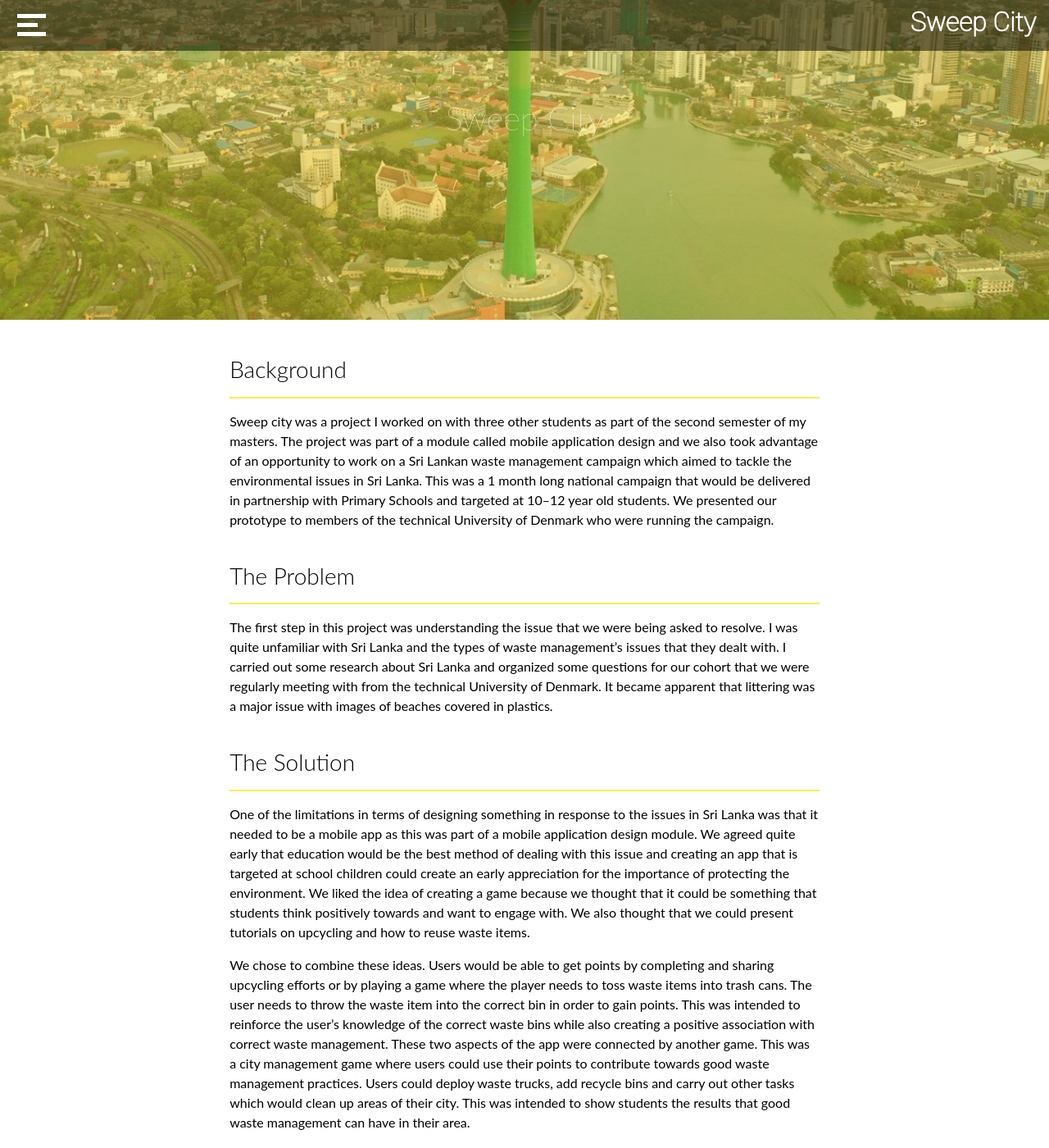
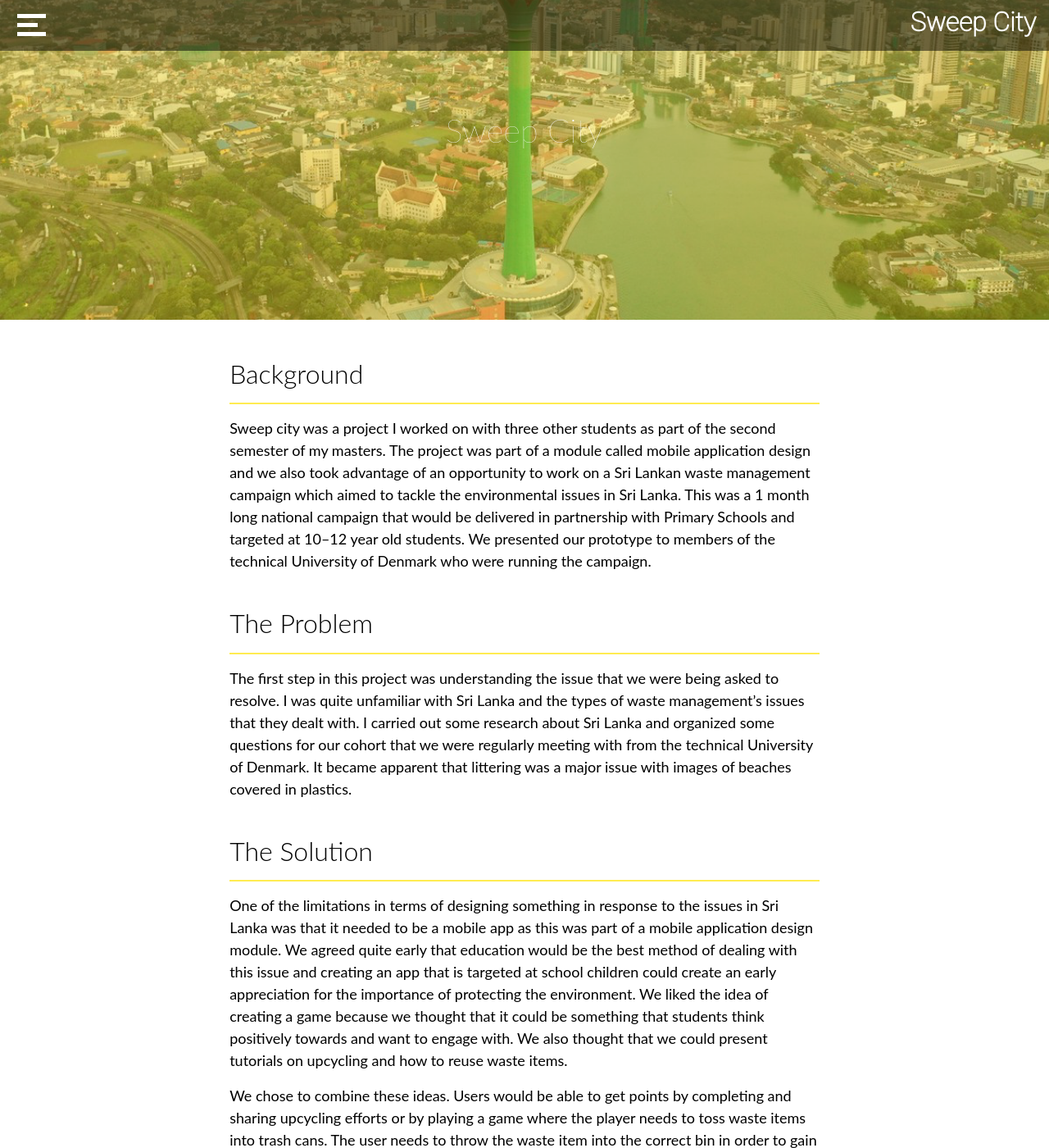
Before and after one commit to Tony8egan/www.TonesDesigns, a Jekyll site: the page built from SweepCity.markdown, in a window 1280 px wide and 1400 px high. Shown: the whole window at 82% size. Built offline with Jekyll 4.4.1, drawn with Linux system fonts in a browser that asks for light colours; nearby versions of some CDN libraries.

Commit message:
Update SweepCity.html

```diff
--- a/_layouts/SweepCity.html
+++ b/_layouts/SweepCity.html
@@ -24,7 +24,7 @@
     body{
         background-color: #FFEC51;
         background-image: linear-gradient(to bottom right, #FFEC51,#dabc42);
-
+        font-size: 18px;
     }
 
     p{
@@ -110,19 +110,19 @@
           <div class="col-sm-2" ></div>
         <div class="col-sm-8" style ="padding-left: 5%;padding-right: 5%;">
             <br>
-            <H3 style ="color:black;font-weight: 300;">Background</H3>
+            <H2 style ="color:black;font-weight: 300;">Background</H2>
             <hr style ="border: 1px solid; color:#FFEC51">
 
         <p style ="color:black; " >Sweep city was a project I worked on with three other students as part of the second semester of my masters. The project was part of a module called mobile application design and we also took advantage of an opportunity to work on a Sri Lankan waste management campaign which aimed to tackle the environmental issues in Sri Lanka. This was a 1
             month long national campaign that would be delivered in partnership with Primary Schools and targeted at 10–12 year old students. We presented our prototype to members of the technical University of Denmark who were running the campaign.
             </p>
         <br>
-        <H3 style ="color:black;font-weight: 300;">The Problem</H3>
+        <H2 style ="color:black;font-weight: 300;">The Problem</H2>
         <hr style ="border: 1px solid; color:#FFEC51">
         <p style ="color:black; ">The first step in this project was understanding the issue that we were being asked to resolve. I was quite unfamiliar with Sri Lanka and the types of waste management’s issues that they dealt with. I carried out some research about Sri Lanka and organized some questions for our cohort that we were regularly meeting with from the technical University of Denmark. It became apparent that littering was a major issue with images of beaches covered in plastics. </p>
         <br>
 
-        <H3 style ="color:black;font-weight: 300;">The Solution</H3>
+        <H2 style ="color:black;font-weight: 300;">The Solution</H2>
         <hr style ="border: 1px solid; color:#FFEC51">
         <p style ="color:black; ">One of the limitations in terms of designing something in response to the issues in Sri Lanka was that it needed to be a mobile app as this was part of a mobile application design module. We agreed quite early that education would be the best method of dealing with this issue and creating an app that is targeted at school children could create an early appreciation for the importance of protecting the environment. We liked the idea of creating a game because we thought that it could be something that students think positively towards and want to engage with. We also thought that we could present tutorials on upcycling and how to reuse waste items. </p>
         <p style ="color:black; ">We chose to combine these ideas. Users would be able to get points by completing and sharing upcycling efforts or by playing a game where the player needs to toss waste items into trash cans. The user needs to throw the waste item into the correct bin in order to gain points. This was intended to reinforce the user’s knowledge of the correct waste bins while also creating a positive association with correct waste management. These two aspects of the app were connected by another game. This was a city management game where users could use their points to contribute towards good waste management practices. Users could deploy waste trucks, add recycle bins and carry out other tasks which would clean up areas of their city. This was intended to show students the results that good waste management can have in their area. </p>
@@ -149,7 +149,7 @@
     <div class="row" style="margin-top:75px;">
       <div class="col-sm-1 "></div>
       <div class="col-sm-3 ">
-        <H4 style ="color:rgb(0, 0, 0);text-align: center;font-weight: 300;">App</H4>
+        <H3 style ="color:rgb(0, 0, 0);text-align: center;font-weight: 300;">App</H3>
         <br>
         <p style ="color:rgb(0, 0, 0);padding-left: 5%;padding-right: 5%;" class ="desctiptiveText">The app is designed to be visually engaging for children as they are the target audience. The graphics used in the games were designed to look like real places in Sri Lanka by using buildings and similar infrastructure styles so that students would feel more familiar with the locations in the app. Adobe Illustrator and Adobe XD were used for creating the prototype. </p>
 
```
